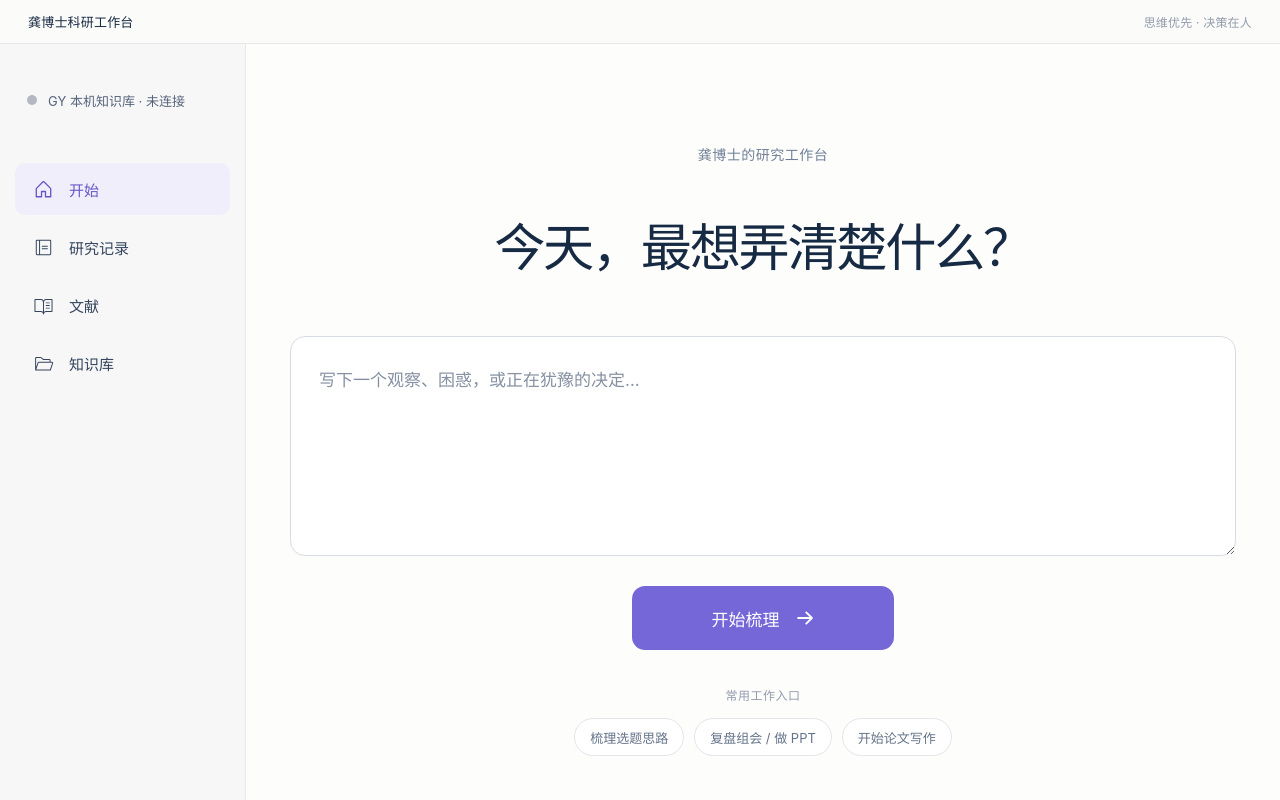
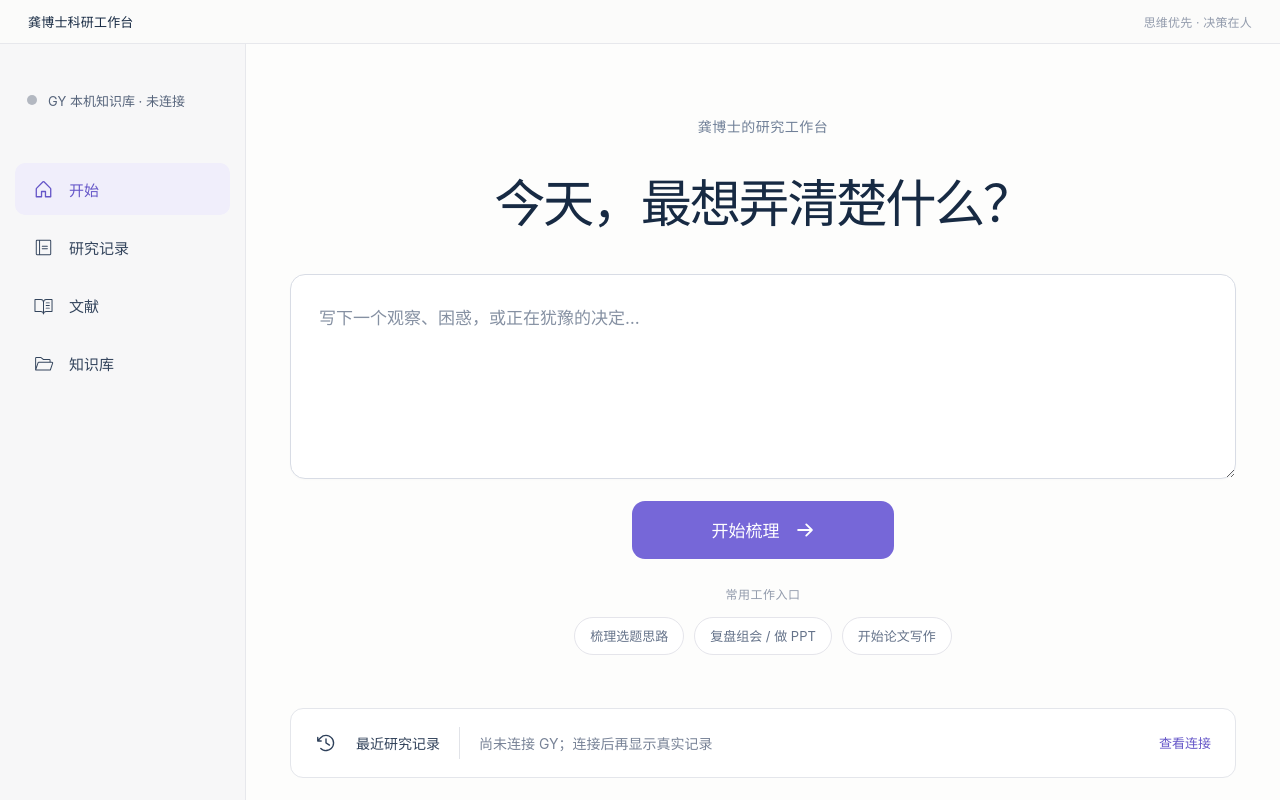
Before and after one commit to youir/danta-research-workbench, a React (Vite) app in the folder apps/danta-workbench-ui/: page / in a window 1280 px wide. Shown: the top 800 px of the page. Built offline with nearby package versions, Linux system fonts and the light colour scheme.

Commit message:
Tighten workbench home viewport layout

```diff
--- a/apps/danta-workbench-ui/src/styles.css
+++ b/apps/danta-workbench-ui/src/styles.css
@@ -102,12 +102,12 @@ button:focus-visible, textarea:focus-visible { outline: 3px solid #aaa0ed; outli
 .home-view {
   width: min(100%, 990px);
   margin-inline: auto;
-  padding-top: clamp(90px, 12.5vh, 140px);
+  padding-top: clamp(64px, 9vh, 108px);
   text-align: center;
 }
 .home-eyebrow { color: #718098; font-size: 14px; letter-spacing: .035em; }
 .home-view h1, .subpage-view h1 {
-  margin: 52px 0 58px;
+  margin: 36px 0 40px;
   color: var(--ink);
   font-size: clamp(38px, 4vw, 54px);
   font-weight: 650;
@@ -117,7 +117,7 @@ button:focus-visible, textarea:focus-visible { outline: 3px solid #aaa0ed; outli
 .thought-form { display: flex; flex-direction: column; align-items: center; }
 .thought-form textarea {
   width: 100%;
-  min-height: 220px;
+  min-height: 190px;
   resize: vertical;
   padding: 29px 28px;
   border: 1px solid #d8dce5;
@@ -133,12 +133,12 @@ button:focus-visible, textarea:focus-visible { outline: 3px solid #aaa0ed; outli
 .thought-form textarea:focus { border-color: #a9a0e7; box-shadow: 0 0 0 4px rgb(118 103 216 / 10%); outline: none; }
 .primary-button {
   min-width: 262px;
-  min-height: 64px;
+  min-height: 58px;
   display: inline-flex;
   align-items: center;
   justify-content: center;
   gap: 15px;
-  margin-top: 30px;
+  margin-top: 22px;
   padding: 0 27px;
   border: 0;
   border-radius: 13px;
@@ -175,7 +175,7 @@ button:focus-visible, textarea:focus-visible { outline: 3px solid #aaa0ed; outli
   cursor: pointer;
   transition: color .16s ease, border-color .16s ease, background-color .16s ease;
 }
-.quick-start-label { margin-top: 36px; color: #929bac; font-size: 12px; letter-spacing: .04em; }
+.quick-start-label { margin-top: 26px; color: #929bac; font-size: 12px; letter-spacing: .04em; }
 .prompt-starters button:hover { border-color: #d5d0f0; background: #fbfaff; color: var(--accent-strong); }
 
 .resume-row {
```
